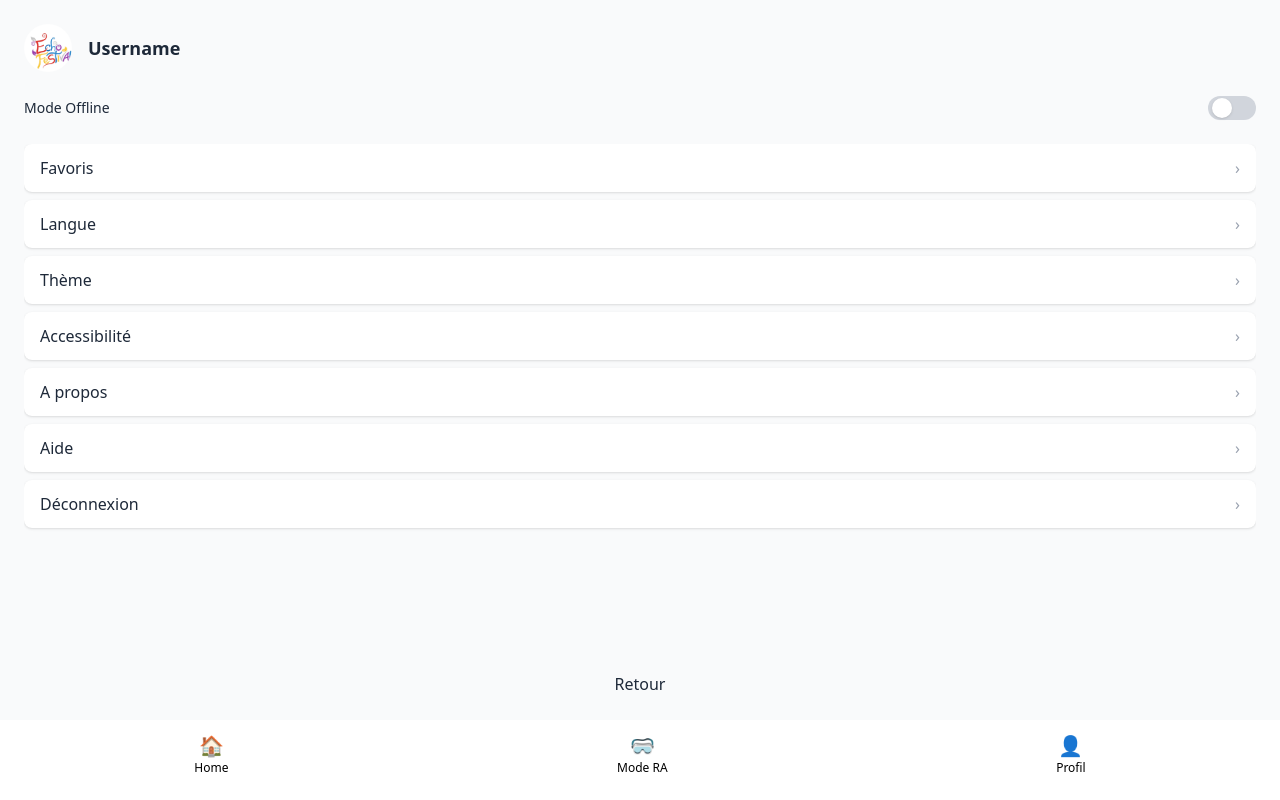
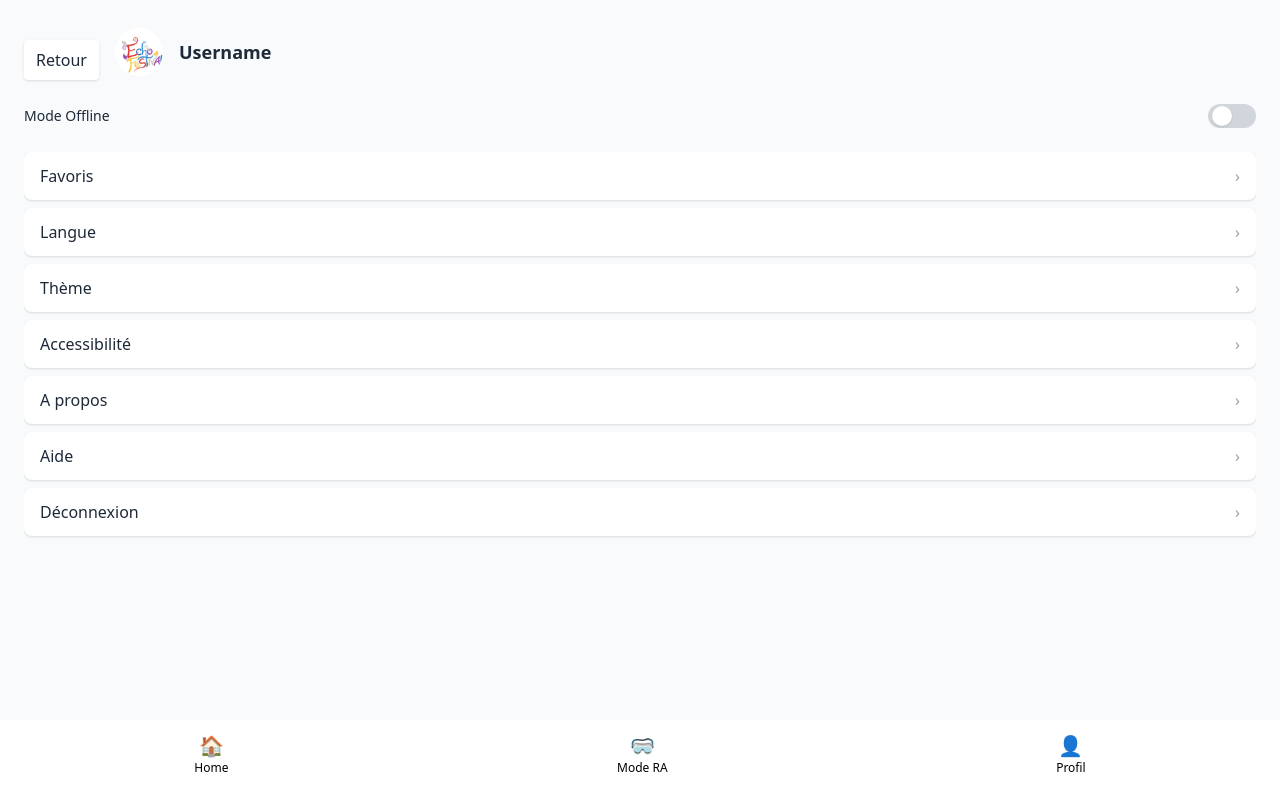
Before and after one commit to Sofiya-D/FestiSoif_Website, a React (Vite) app: page /profile in a window 1280 px wide. Built offline with nearby package versions, Linux system fonts and the light colour scheme.

Commit message:
Added ContentMissingPage and linked the profile page sections to it

```diff
--- a/src/App.jsx
+++ b/src/App.jsx
@@ -7,6 +7,7 @@ import DetailsPage from "./pages/DetailsPage";
 import LoginPage from "./pages/LoginPage";
 import PhoneRA from "./pages/PhoneRA";
 import ProfilePage from "./pages/ProfilePage";
+import ContentMissingPage from "./pages/ContentMissingPage";
 
 
 export default function App() {
@@ -26,6 +27,7 @@ export default function App() {
             <Route path="/login" element={<LoginPage />} />
             <Route path="/phonera" element={<PhoneRA />} />
             <Route path="/profile" element={<ProfilePage />} />
+            <Route path="/oups" element={<ContentMissingPage />} />
           </Routes>
         </div>
         { !paths.includes(pathname) &&
--- /dev/null
+++ b/src/pages/ContentMissingPage.jsx
@@ -0,0 +1,33 @@
+// src/pages/ProfileSubpage.jsx
+import React from "react";
+import {useNavigate} from "react-router-dom";
+
+export default function ContentMissingPage() {
+  const navigate = useNavigate();
+
+  function handleBack() {
+    // Prefer browser history back; if there is no history, fallback to home
+    if (window.history.length > 1) navigate(-1);
+    else navigate("/"); // deterministic fallback
+  }
+
+  return (
+    <div className="h-full w-full p-6 bg-gray-50 text-gray-800 flex flex-col">
+      <header className="mb-4">
+        <button
+          onClick={handleBack}
+          aria-label="Retour"
+          className="px-3 py-2 rounded bg-white shadow hover:bg-gray-100"
+        >
+          Retour
+        </button>
+      </header>
+
+      <main className="flex-1 flex items-center justify-center">
+        <div className="text-center">
+          <p className="text-gray-500">Contenu non ajouté pour l'instant.</p>
+        </div>
+      </main>
+    </div>
+  );
+}
--- a/src/pages/ProfilePage.jsx
+++ b/src/pages/ProfilePage.jsx
@@ -1,9 +1,10 @@
 import React, { useState, useEffect } from "react";
-import logoEcho from "../assets/echo_logo.png"; // replace with the user's avatar if available
-import { useNavigate } from "react-router-dom";
+import logoEcho from "../assets/echo_logo.png";
+import { useNavigate, useLocation } from "react-router-dom";
 
 export default function ProfilePage() {
   // TODO: Add actual user data (username, profile picture)
+  // user = JSON.parse(localstorage.getuser("user"))
   const [user] = useState({ name: "Username", avatar: logoEcho });
 
   // Offline toggle (persist in localStorage)
@@ -30,6 +31,7 @@ export default function ProfilePage() {
   ];
 
   const navigate = useNavigate(); // Useful for a back button if wanted
+  const location = useLocation();
 
   function handleSectionClick(id) {
     // Replace with real routing or modal logic per section
@@ -40,13 +42,19 @@ export default function ProfilePage() {
       navigate("/"); // or another route
     } else {
       // navigate to a settings subsection (optional)
-      navigate(`/profile/${id}`);
+      navigate(`/oups`);
     }
   }
 
   return (
     <div className="h-full w-full p-6 bg-gray-50 text-gray-800 flex flex-col">
       <header className="flex items-center gap-4 mb-6">
+        {<button
+        onClick={() => navigate(-1)}
+        className="mt-4 px-3 py-2 rounded bg-white shadow hover:bg-gray-100"
+        >
+            Retour
+        </button>}
         <img
           src={user.avatar}
           alt={`${user.name} avatar`}
@@ -94,7 +102,6 @@ export default function ProfilePage() {
         </ul>
       </main>
 
-      {<button onClick={() => navigate(-1)} className="mt-4">Retour</button>}
     </div>
   );
 }
```
